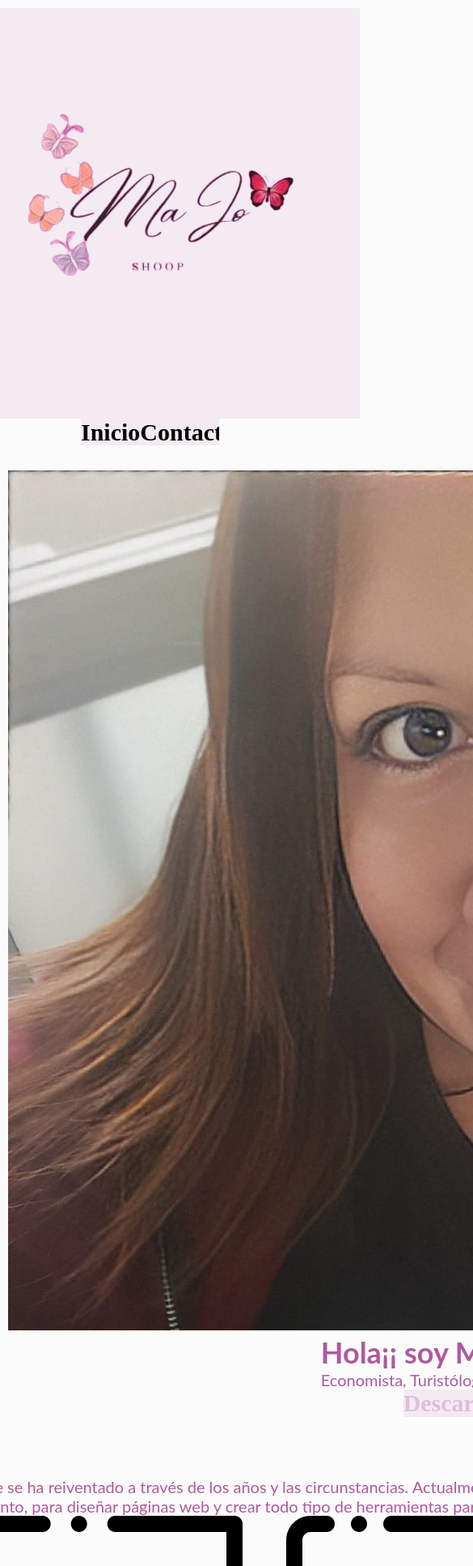
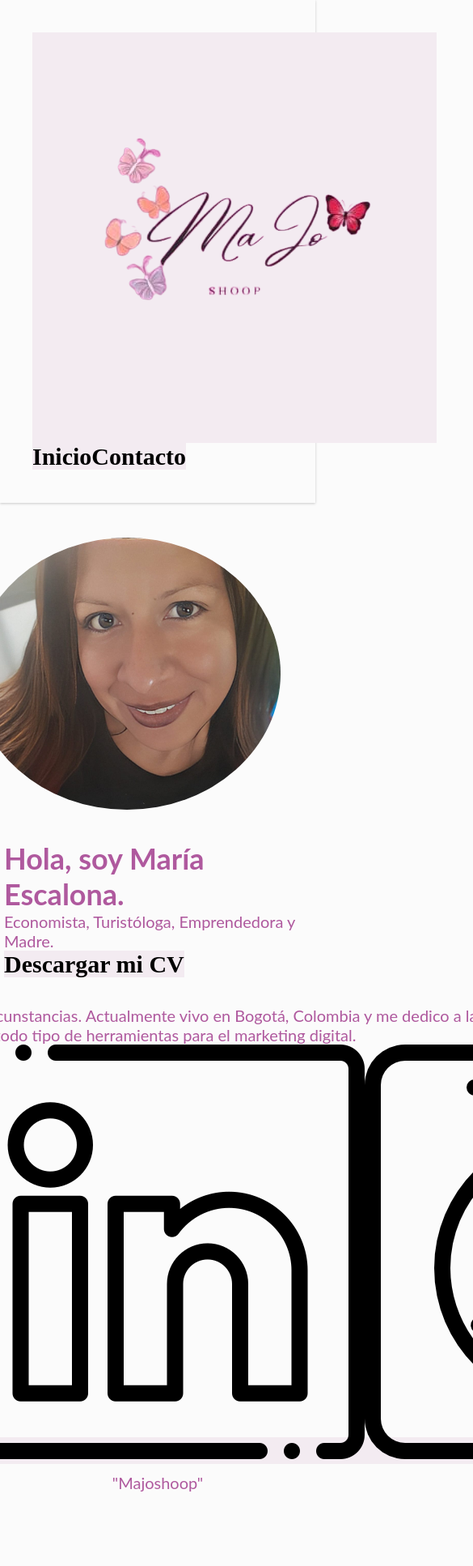
Before and after one commit to Majo2210/proyecto2.majo, a plain HTML site: page index.html in a window 390 px wide. Shown: the top 1934 px of the page at 81% size, 585 px wide, since content can reach past the window. After the commit the page ends 1858 px from the top, so only its background shows below. Drawn offline with Linux system fonts and the light colour scheme.

Commit message:
cambios y js

```diff
--- a/css/styles.css
+++ b/css/styles.css
@@ -14,18 +14,36 @@ body{background-color: #fbfbfb;
      min-width: 360px;
      font-size: 18px;}
 
+.active{ font-weight: bold;
+        color: rgb(134, 10, 118);
+      }
 
-.imagen{
+ .imagen-de-majo {
         /* cambia estos dos valores para definir el tamaño de tu círculo */
-       height: 120px;
-       width: 120px;
+        height: 120%;
+        max-width: 120%;
         /* los siguientes valores son independientes del tamaño del círculo */
+        float: right;
         background-position: 50%;
         border-radius: 50%;
-       background-size: 100% auto;
-       padding: 10px;
+        background-size: cover;
+        padding: 10%;
         overflow: hidden;}
 
+  .article{ font-size: 20px;
+            position: center;
+            float: left;}
+
+   .button{color:#330329;
+            border-radius: 50px;
+            font-size: 20px;
+            padding:10px;
+            margin-top: 20px;
+            display:flex;
+            flex-wrap: wrap;
+            flex-direction:column;
+            align-items:center;
+            justify-content:center;}
 
 h1{font-size: 36px;
     font-family: 'Lato', sans-serif;
@@ -48,59 +66,78 @@ a {color:rgb(73, 2, 2);
    font-size: 30px;
    font-weight: bold;}
 
-header{background-color: #fbfbfb;
+   header {
+    background-color: #fbfbfb;
     display: flex;
     flex-direction: column;
-    align-items: center;
-    justify-content: center;
+    align-items: flex-start;
+    justify-content: flex-start;
     z-index: 100;
-    top:0;
-    box-shadow: 1px; }
+    top: 0;
+    box-shadow: 0 1px 3px rgba(0, 0, 0, 0.2); /* Añade valores para el sombreado */
+    padding: 40px;
+    }
+
+    @media (max-whidth: 600px) { header {padding: 20px;}}
+
     nav{ display: flex;}
 
-section{padding: 20px;
+section-inicio{padding: 20%;
         color: rgba(175,89,158, 0.3);
         display: flex;
+        flex-wrap: wrap;
+        flex-direction: column;
+        align-items:flex-start;
+        justify-content:flex-start}
+
+
+        @media (max-width: 768px) {
+               section-inicio {
+              padding: 10%;   } }
+
+section-contacto{padding: 20%;
+                color: rgba(175,89,158, 0.3);
+                display: flex;
+                flex-wrap: wrap;
                 flex-direction: column;
                 align-items: center;
                 justify-content: center}
 
-.article{ font-size: 20px;
-          position: center;}
+                @media (max-width: 768px) {
+                    section-contacto {
+                      padding: 10%;  }}
+
+
 
 
 
 h2{font-size: 28px;
    color: #af599e; }
 
-.button{color:#330329;
-     border-radius: 50px;
-     font-size: 20px;
-     padding:10px;
-     margin-top: 20px;
-     display:flex;
-     flex-direction:column;
-     align-items:center;
-     justify-content:center;}
+
 
 footer{color:#af599e;
        display: flex;
+       flex-wrap: wrap;
        flex-direction: column;
        align-items: center;
        justify-content: center}
+
+    @media (max-width: 600px) {
+        footer {
+          padding: 10px;
+          text-align: center; }}
 
 
 
 /* Para quitar los puntos a los items de listas */
 ul{ list-style: none;
     display: flex; /* Hacemos flex al ul */
-    justify-content: center; /* centramos en el eje horizontal*/
     justify-content: space-evenly; /* Aplicamos separación a los elementos dentro del ul */
     margin: 0;
     padding: 0;
-    list-style-type: none;
     overflow: hidden;
-    width: 90%;
+    max-width: 100%;
     height: 90%;}
 
 
@@ -119,6 +156,12 @@ main {max-width: 1200px;
     align-items: center;
     justify-content: center}
 
+    @media (max-width: 768px) {
+        main {
+          padding: 5px;
+        }
+      }
+
 /* Recomendaciones!
 *  - Comenzar desde lo más general y luego ir hacia lo mas específico, asignando primero
 *    "estilos generales". Una buena idea sería comenzar por el <body> ;)
--- a/index.html
+++ b/index.html
@@ -8,52 +8,47 @@
     <link rel="stylesheet" href="/css/styles.css">
 </head>
 <body>
-   <main>
    <header>
-        <a href="#inicio"> <img src="/img/FB_IMG_1665233090040-removebg-preview.png" alt="Logo Majoshoop" ></a>
+       <a href="#inicio"><img src="/img/FB_IMG_1665233090040-removebg-preview.png" alt="Logo Majoshoop"></a>
        <nav>
            <ul id="Menu">
-        <li class="Menu-Item"> <a href="#inicio"> Inicio</a></li>
-        <li class="menu-item"> <a href="#contacto"> Contacto</a></li>
+               <li class="menu-item"><a href="#inicio">Inicio</a></li>
+               <li class="menu-item"><a href="#contacto">Contacto</a></li>
            </ul>
        </nav>
    </header>
+
    <main>
-<section id="Inicio">
+       <section id="inicio">
            <figure>
-        <img class="Imagen de Majo" src="/img/Mi proyecto.jpg" >
+               <img class="imagen-de-majo" src="/img/Mi proyecto.jpg">
            </figure>
            <article>
-        <h1>
-            Hola¡¡ soy María Escalona.
-        </h1>
-
-        <p> Economista, Turistóloga, Emprendedora y Madre.</p>
+               <h1>Hola, soy María Escalona.</h1>
+               <p>Economista, Turistóloga, Emprendedora y Madre.</p>
            </article>
-    <a src="/HV/Mj.Hv.docx" class= "boton-cv" > Descargar mi CV </a>
+           <a href="/HV/Mj.Hv.docx" class="boton-cv">Descargar mi CV</a>
        </section>
 
-<section id="Contacto">
-    <article class="seccion 2">
-        <h2> Hablemos¡</h2>
+       <section id="contacto">
+           <article class="seccion-2">
+               <h2>Hablemos</h2>
+               <p>Soy una mujer que se ha reinventado a través de los años y las circunstancias. Actualmente vivo en Bogotá, Colombia y me dedico a la redacción de contenido digital. Mi objetivo es seguir aprendiendo, para diseñar páginas web y crear todo tipo de herramientas para el marketing digital.</p>
+           </article>
 
-        <p> Soy una mujer que se ha reiventado a través de los años y las circunstancias. Actualmente vivo en Bogotá, Colombia y me dedico a la redaccion de contenido digital.
-            Mi objetivo es seguir aprendiento, para diseñar páginas web y crear todo tipo de herramientas para el marketing digital.</p>
-
-    </article>
            <div>
-    <ul class=" sección 2" id= "bottom">
-        <li> <a href=" mailto: mjescalonar2@gmail.com" target="_blank" rel= "noopener"> <img src="/img/mail.png" alt=""></a> </li>
-        <li> <a href="www.linkedin.com/in/MariaEscalona22" target="_blank" rel="noopener"></a><img src="/img/linkedin.png" alt=""></a> </li>
-        <li> <a href=" https://github.com/Majo2210 " target="_blank" rel= "noopener"></a> <img src="/img/github.png" alt=""><a></a></li>
+               <ul class="seccion-2" id="bottom">
+                   <li><a href="mailto:mjescalonar2@gmail.com" target="_blank" rel="noopener"><img src="/img/mail.png" alt=""></a></li>
+                   <li><a href="https://www.linkedin.com/in/MariaEscalona22" target="_blank" rel="noopener"><img src="/img/linkedin.png" alt=""></a></li>
+                   <li><a href="https://github.com/Majo2210" target="_blank" rel="noopener"><img src="/img/github.png" alt=""></a></li>
                </ul>
            </div>
        </section>
 
        <footer>
-<p> "Majoshoop"</p>
+           <p>"Majoshoop"</p>
+       </footer>
    </main>
-    </footer>
 
    <script src="js/presentacion.js"></script>
 </body>
--- a/js/presentacion.js
+++ b/js/presentacion.js
@@ -0,0 +1,23 @@
+classList.add('active')
+
+var menuItems = document.querySelectorAll('#Menu li');
+
+// Recorre todos los ítems y agrega un evento de clic a cada uno
+menuItems.forEach(function(item) {
+  item.addEventListener('click', function() {
+    // Remueve la clase "active" de todos los ítems
+    menuItems.forEach(function(item) {
+      item.classList.remove('active');
+    });
+
+    // Agrega la clase "active" al ítem clicado
+    this.classList.add('active');
+  });
+});
+
+// Aplica la clase "active" inicialmente solo a los ítems "Inicio" y "Contacto"
+var inicioItem = document.querySelector('#Menu li:first-child');
+var contactoItem = document.querySelector('#Menu li:last-child');
+
+inicioItem.classList.add('active');
+contactoItem.classList.add('active');
```
Lines whose indentation alone changed are shown as unchanged.
